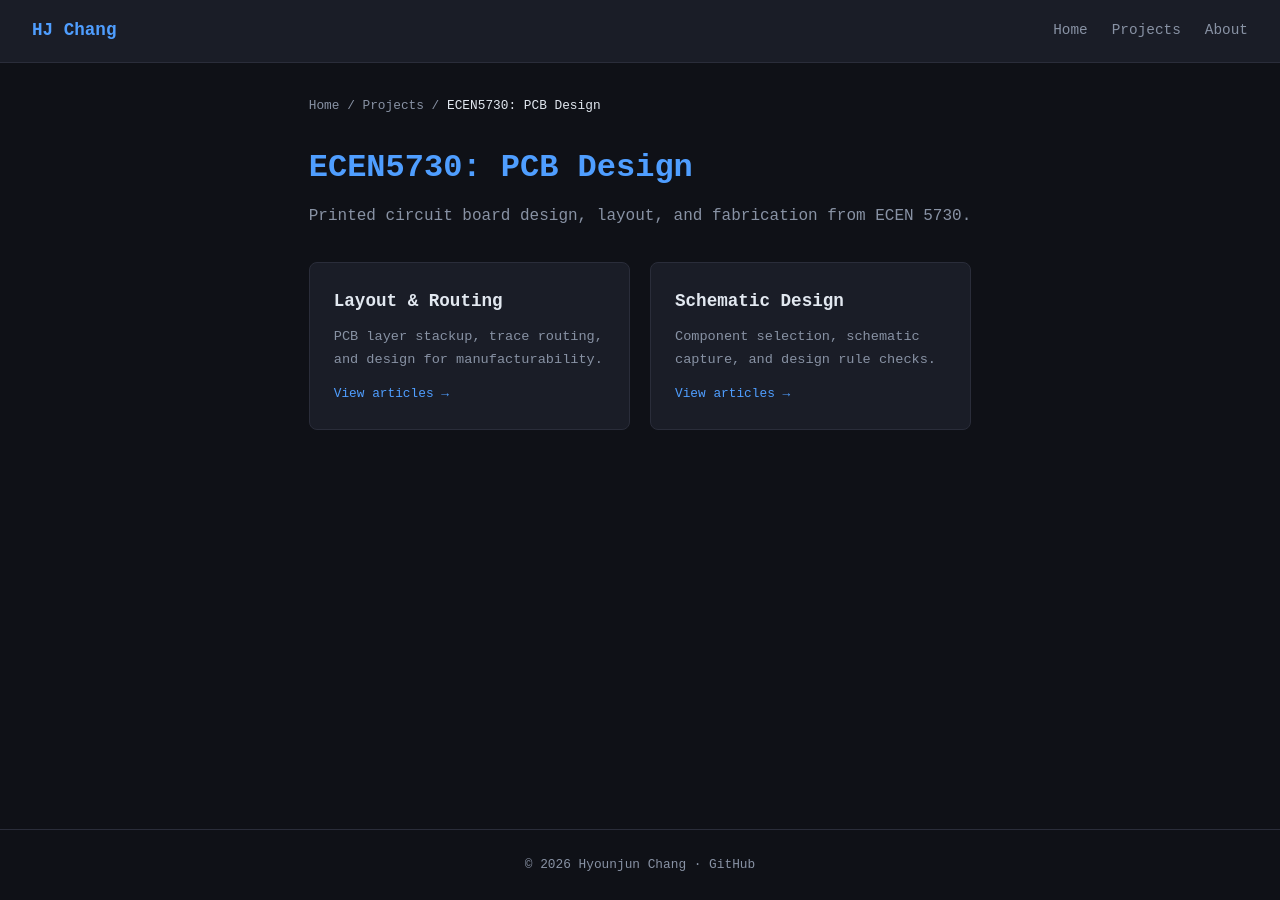
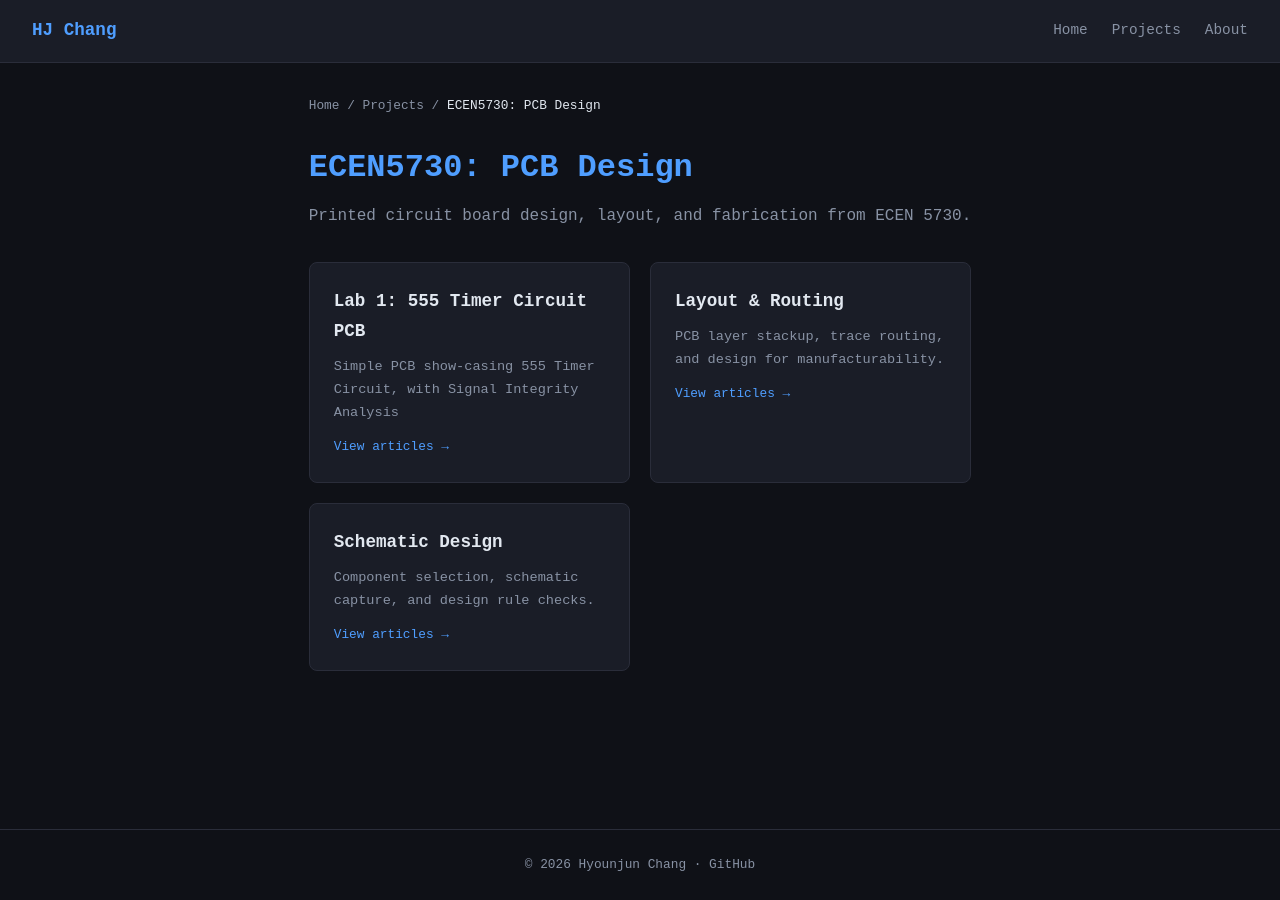
Before and after one commit to hyounjunchang/hyounjunchang.github.io, a Jekyll site: the page built from _projects/ecen5730-pcb.md, in a window 1280 px wide. Built offline with Jekyll 4.4.1, drawn with Linux system fonts in a browser that asks for light colours.

Commit message:
Add 555 Timer pdf, update .gitigonre and Name of Portfolio site

```diff
--- a/_config.yml
+++ b/_config.yml
@@ -1,4 +1,4 @@
-title: HJ Chang | Portfolio
+title: Hyounjun (HJ) Chang | Portfolio
 email: hyounjun.chang@example.com
 description: "Embedded systems engineer — Linux, C, hardware projects"
 url: "https://hyounjunchang.github.io"
--- /dev/null
+++ b/_projects/ecen5730-pcb/lab1_555_timer.md
@@ -0,0 +1,11 @@
+---
+layout: subtopic
+title: "Lab 1: 555 Timer Circuit PCB"
+slug: lab1_555_timer
+topic: ecen5730-pcb
+topic_title: "ECEN5730: PCB Design"
+description: "Simple PCB show-casing 555 Timer Circuit, with Signal Integrity Analysis"
+pdf: /assets/pdfs/ECEN5730/ECEN5730_Board1_Report.pdf
+---
+
+Write an overview paragraph here. This appears in a highlighted box at the top of the subtopic page.
```
Also changed, not shown: Gemfile.lock (added), 3 other files.
